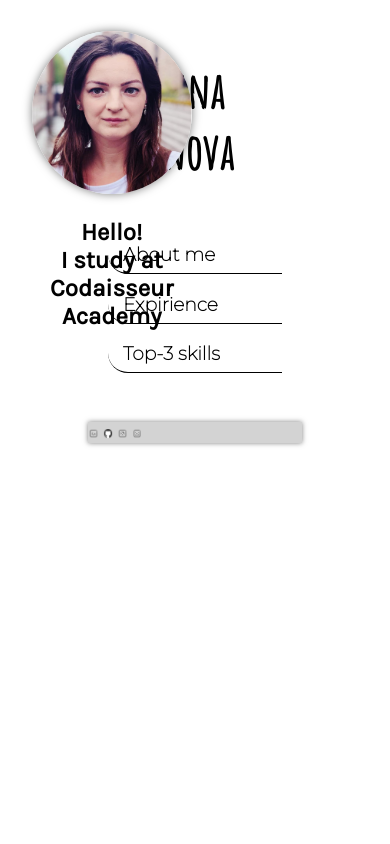
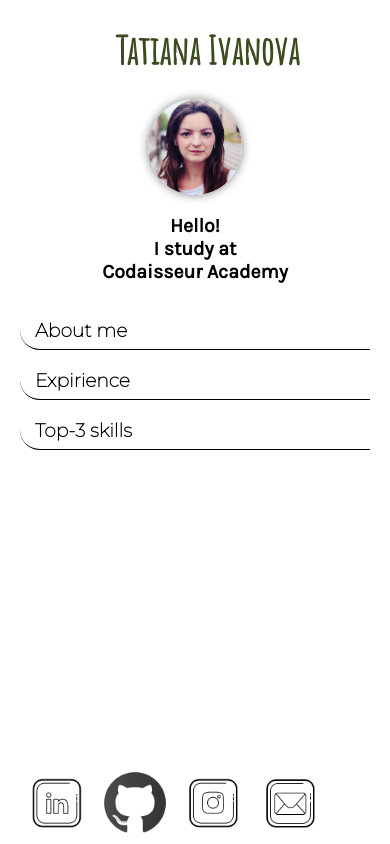
Before and after one commit to TatianaIvanovaW/tatianaivanovaw.github.io, a plain HTML site: page index.html in a window 390 px wide. Drawn offline with Linux system fonts and the light colour scheme.

Commit message:
add media

```diff
--- a/index.html
+++ b/index.html
@@ -3,6 +3,7 @@
     <head>
         <meta name="author" content="Tatiana Ivanova">
         <meta name="description" content="A Full-Stuck Developer">
+        <meta name="viewport" content="width=device-width, initial-scale=1">
         <link href="styles/styles.css" rel="stylesheet">
         <link href="https://fonts.googleapis.com/css2?family=Karla&display=swap" rel="stylesheet">
         <link href="https://fonts.googleapis.com/css2?family=Montserrat:wght@100&display=swap" rel="stylesheet">
@@ -13,11 +14,11 @@
     <body>
         <header><h1> Tatiana Ivanova</h1> </header>
       <main>
-        <aside class = "name">
+        <div class = "name">
 
               <img class="avatar" src="img/avatar_crop.JPG">
               <h2> Hello! <br/>I study at </br>Codaisseur Academy</h2>
-        </aside>
+        </div>
           <div class = "mainpart">
         <section>
          <h3 id="aboutme" class = "title"> About me</h3>
--- a/styles/styles.css
+++ b/styles/styles.css
@@ -2,9 +2,20 @@ body  {
     font-family: 'Karla', sans-serif;
     margin: 20%;
     margin-top:0;
+
     /* padding: 0 20px 20px 20px; */
 
 }
+
+header {
+        font-family: 'Amatic SC', cursive;
+        font-size: 150%;
+        margin: 10px;
+        margin-top:45px;
+        padding-left:30px;
+        color: #3C4A20;
+}
+
 .name {
      /* margin-top: -8%;  */
      margin-left:2%;
@@ -16,14 +27,6 @@ body  {
      width: 200px;
    }
 
-.mainpart {
-    /* border: 1px solid black; */
-    /* box-shadow: 0 0 10px rgba(0,0,0,0.5);  */
-    margin: 10px;
-    padding: 10px 20px 20px 20px;
-    /* margin-top: 30px; */
-
-}
 
 .avatar {
     border-radius: 50%;
@@ -33,7 +36,20 @@ body  {
     width: 80%;
     height: 80%;
     box-shadow: 0 0 10px rgba(0,0,0,0.5);
+    max-width: 100%;
+  height: auto;
   }
+
+.mainpart {
+    /* border: 1px solid black; */
+    /* box-shadow: 0 0 10px rgba(0,0,0,0.5);  */
+    margin: 0px;
+    padding: 10px 0px 20px 20px;
+    /* margin-top: 30px; */
+
+}
+
+
 
 section {
       text-align: left;
@@ -51,23 +67,7 @@ p {
       padding-left: 25px;
   }
 
-footer {
-      background-color: lightgrey;
-      /* border: 1px solid black; */
-      box-shadow: 0 0 5px rgba(0,0,0,0.5);
-      margin-top: 10px;
-      text-align: left;
-      margin: 10px;
 
-
-  }
-
-
-
- input {
-     background: white;
-     border: none;
- }
 
  h3 {
      cursor: help;
@@ -77,11 +77,11 @@ footer {
     display: none;
     animation-duration: 0.3s;
     animation-timing-function: ease-in-out;
-    animation-name: slidedown;
+    animation-name: fadeIn;
     /* animation-direction: alternate-reverse; */
  }
 
-  @keyframes slidedown {
+  @keyframes fadeIn {
     0% {
         color: grey;
         opacity: 0;
@@ -103,19 +103,81 @@ footer {
     }
     }
 
+footer {
+      /* background-color: lightgrey; */
+      /* border: 1px solid black; */
+      /* box-shadow: 0 0 5px rgba(0,0,0,0.5); */
+      margin-top: 0px;
+      text-align: left;
+      /* margin: 10px; */
+      position: fixed;
+      bottom: 0px;
+      /* padding: 10px 0px 20px 20px; */
+      padding-left: 20px;
+      background-color: white;
+    }
 
-    img
-    {
-        width: 5%;
-        height: 5%;
+img {
+        width: 20%;
+        height: 20%;
         margin-top: 6px;
+        max-width: 100%;
+        height: auto;
+    }
+
+
+@media screen and (max-width: 800px) {
+
+    body {
+        margin: auto;
     }
 
     header {
-        font-family: 'Amatic SC', cursive;
-        font-size: 150%;
-        margin: 10px;
-        margin-top:60px;
-        padding-left:30px;
+        font-size: 120%;
+        margin: auto;
+        margin-top: auto;
+        margin-right: 5px;
+        padding-left: auto;
+        position: static;
+        text-align: center;
 
-    }
+}
+    .name {
+    /* margin-top: -8%;  */
+    margin-left: 20%;
+    margin-right: 20%;
+    text-align: center;
+    position: static;
+    float: center;
+    width: auto;
+    margin-bottom: 20px;
+    font-size: small;
+
+  }
+
+  .avatar {
+    border-radius: 50%;
+    width: 40%;
+    height: 40%;
+    box-shadow: 0 0 10px rgba(0,0,0,0.5);
+    max-width: 100%;
+  height: auto;
+  text-align: center;
+  margin-bottom: 0px;
+  margin-top: 0px;
+  }
+
+  .mainpart {
+    /* border: 1px solid black; */
+    /* box-shadow: 0 0 10px rgba(0,0,0,0.5);  */
+    margin-top: 20px;
+    padding: 20px 20px 0px 20px;
+    /* margin-top: 30px; */
+
+}
+
+
+
+
+
+        }
```
Also changed, not shown: 2 other files.
